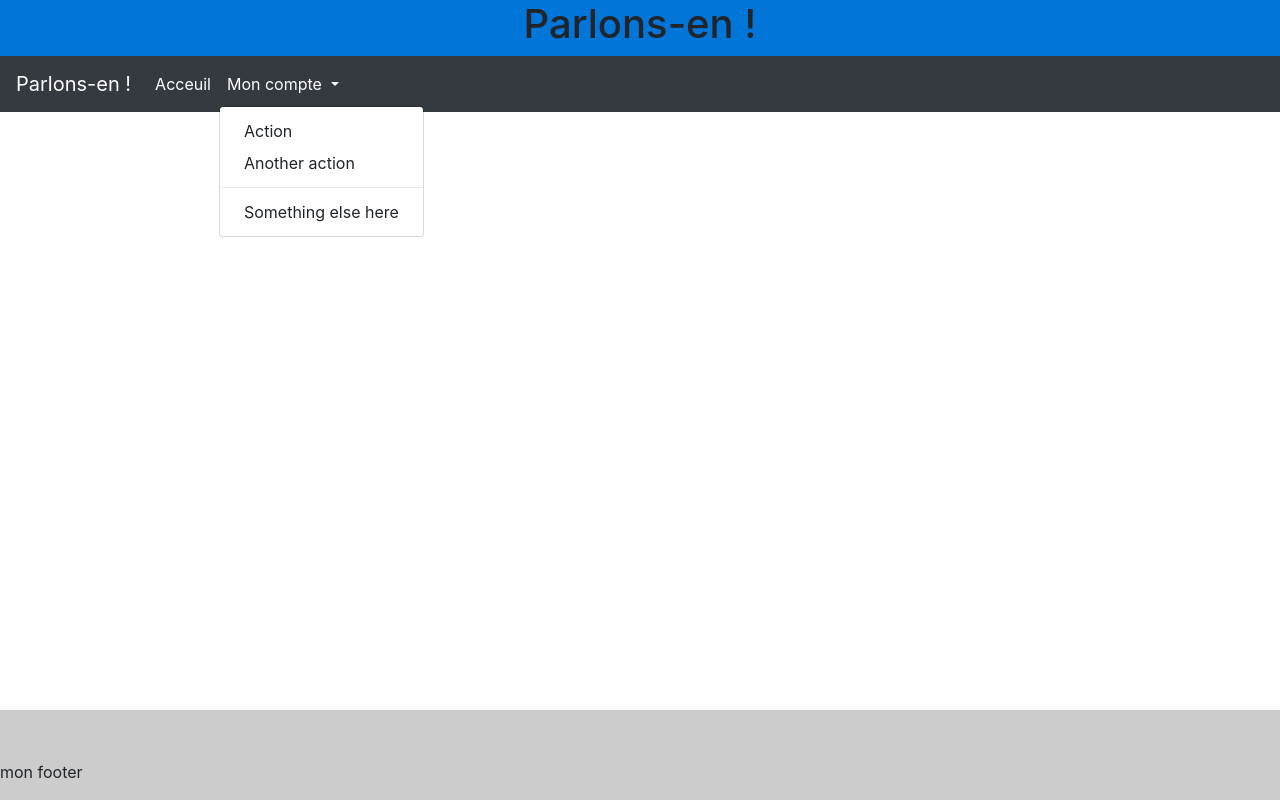
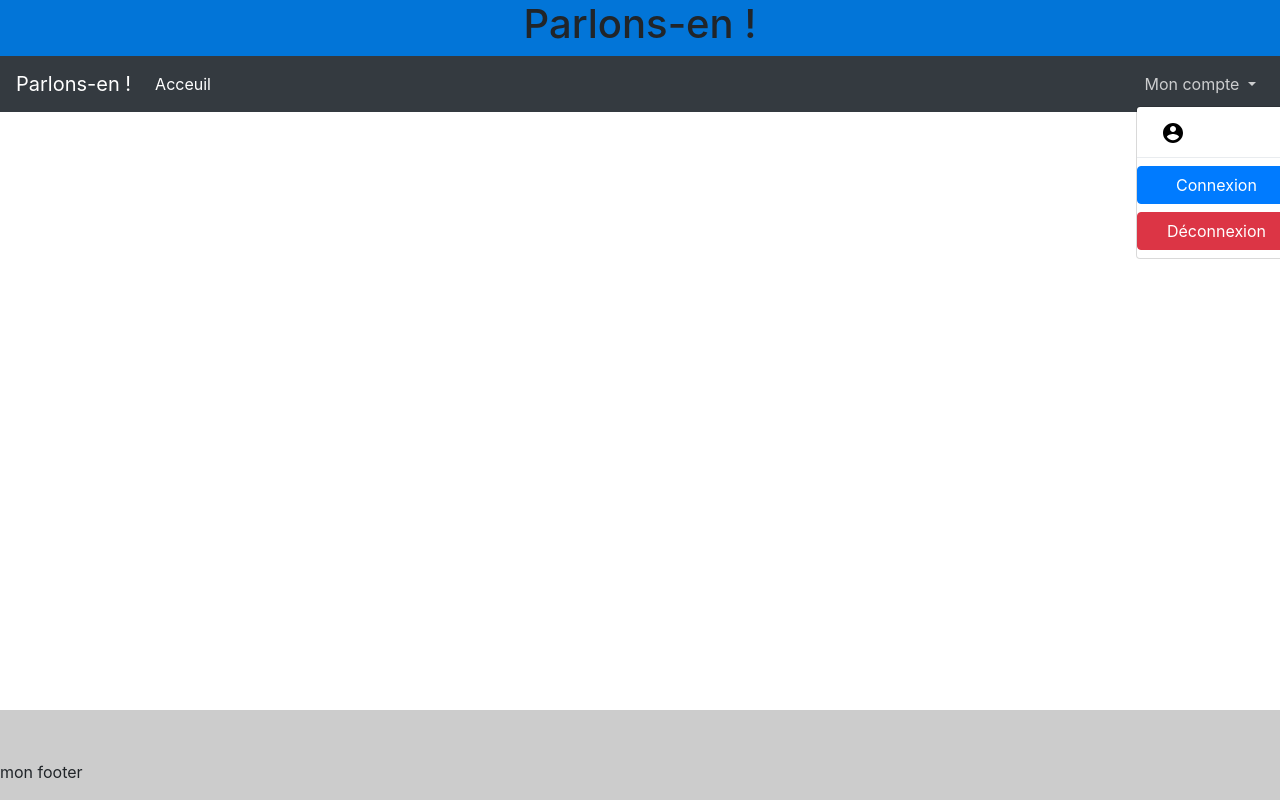
Before and after one commit to YorKeN-git/parlons-en, an Angular app: page / in a window 1280 px wide. Both pictures are taken after a click on the button "Mon compte". Built offline with nearby package versions, Linux system fonts and the light colour scheme.

Commit message:
modification header

```diff
--- a/src/app/components/header/header.component.html
+++ b/src/app/components/header/header.component.html
@@ -10,18 +10,20 @@
                 <li class="nav-item active">
                     <a class="nav-link" href="#">Acceuil<span class="sr-only">(current)</span></a>
                 </li>
-                <li class="nav-item dropdown">
+            </ul>
+            <div class="nav-item dropdown">
+                <ul class="navbar-nav mr-auto">
                     <a class="nav-link dropdown-toggle" href="#" id="navbarDropdown" role="button" data-toggle="dropdown" aria-haspopup="true" aria-expanded="false">
-                      Mon compte
+                            Mon compte
                     </a>
                     <div class="dropdown-menu" aria-labelledby="navbarDropdown">
-                        <a class="dropdown-item" href="#">Action</a>
-                        <a class="dropdown-item" href="#">Another action</a>
+                        <a class="dropdown-item" href="#"><img src="./assets/profil/account_circle-24px.svg" alt="">{{pseudo}}</a>
                         <div class="dropdown-divider"></div>
-                        <a class="dropdown-item" href="#">Something else here</a>
+                        <button type="button" class="btn btn-primary btn-block">Connexion</button>
+                        <button type="button" class="btn btn-danger btn-block">Déconnexion</button>
                     </div>
-                </li>
-            </ul>
+                </ul>
+            </div>
         </div>
     </nav>
 </header>
```
Also changed, not shown: src/assets/profil/account_circle-24px.svg (added), 1 other file (tests, documents, lock files or other folders).
